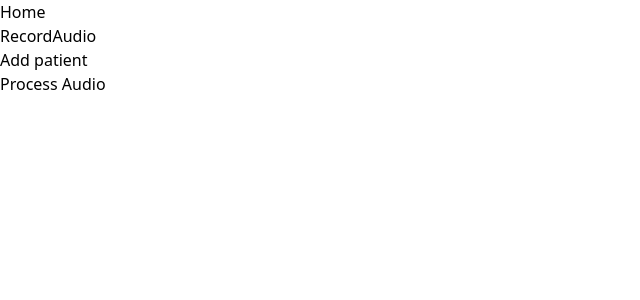
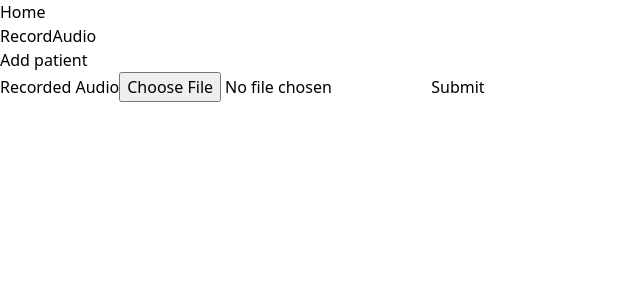
Before and after one commit to StethoConnect/website, a React (Vite) app: page /process-audio in a window 1280 px wide. Shown: the top 300 px of the page, without its empty margins (0-640 px from the left). Built offline with nearby package versions, Linux system fonts and the light colour scheme.

Commit message:
feat(): add patient details

```diff
--- a/ngrok.js
+++ b/ngrok.js
@@ -1,3 +1,5 @@
-const url="https://ed5a-2409-40f3-1014-525-883d-7484-4559-631d.ngrok-free.app/"
+const url = "https://09d3-152-58-202-146.ngrok-free.app"
+
+
 
 export {url as ngrok};
--- a/src/Components/AddPatient.jsx
+++ b/src/Components/AddPatient.jsx
@@ -1,13 +1,16 @@
 import React, { useState } from 'react';
+import { useNavigate } from 'react-router-dom';
 import { ngrok } from '../../ngrok';
 import NavBar from './NavBar';
 
 
 function AddPatient() {
+  const navigate = useNavigate()
+  const [status, setStatus] = useState(false);
   const [patientInfo, setPatientInfo] = useState({
     name: "",
     age: 0,
-    email: ""
+    email: "",
   });
 
   const handleChange = (e) => {
@@ -21,26 +24,33 @@ function AddPatient() {
   const handleSubmit = async (e) => {
     e.preventDefault();
 
-    const response = await fetch(ngrok +'/add-patient', {
+    const response = await fetch(ngrok +'/add_patient', {
       method: 'POST',
       headers: {
         'Content-Type': 'application/json',
+        "ngrok-skip-browser-warning": "69420",
       },
       body: JSON.stringify(patientInfo),
     });
 
     if (response.ok) {
-      // Handle success response
       console.log("Patient added successfully.");
+      setStatus(true);
+      setTimeout(function(){
+        location.reload();
+    }, 1000);
+
+
     } else {
-      // Handle error response
       console.error("Failed to add patient.");
     }
   };
 
   return (
     <>
+      {/* Uncomment the line below if NavBar is essential */}
       <NavBar />
+      {status === false ? (
         <div className="p-4 space-y-4 flex flex-col justify-center items-center">
           <h2 className="text-2xl font-bold">Add Patient Details</h2>
           <form onSubmit={handleSubmit}>
@@ -63,7 +73,12 @@ function AddPatient() {
             </div>
           </form>
         </div>
-
+      ) : (
+<div className="container">
+<h1 className="text-2xl text-center">Patient added</h1>
+        {/* <button type = "button" className='border-t-neutral-500 bg-slate-300 rounded-md m-12' onClick={()=>location.reload()}>Add new patient</button> */}
+</div>
+      )}
     </>
   );
 }
--- a/src/Components/ProcessAudio.jsx
+++ b/src/Components/ProcessAudio.jsx
@@ -1,21 +1,54 @@
-import NavBar from './NavBar'
+import NavBar from "./NavBar";
+import { useState, useEffect } from "react";
 
+function ProcessAudio() {
+  const [recording, setRecording] = useState(null);
 
-function ProcessAudio()
-{
+  const handleSubmit = async (e) => {
+    e.preventDefault();
+    if(!file){
+        console.log("no file selected")
+return
+    }
+    else{
 
+//         const fd = new FormData();
+//         fd.append('file',file);
+//         axios.post(ngrok + '/heart-classification',fd,{
+//             onUploadProgress:(ProgressEvent) => console.log(ProgressEvent.progress*100)},
+// Headers{
+//     "ngrok-skip-browser-warning": "69420",
 
+//         })
+    }
+  };
 
+  const handleOnchange = () => {
+    setRecording(e.target.files[0]);
+    console.log("file selected", recording);
+  };
 
+  return (
+    <>
+      <NavBar />
 
-    return (
-        <>
-<NavBar />
-        <h1 className="text-2xl">Process Audio</h1>
-{/* Process Audio
+      <form onSubmit={handleSubmit} className="container flex flex-col m-16">
+        <label htmlFor="Recorded-Audio">Recorded Audio</label>
+        <input
+          type="file"
+          name="recording"
+          onChange={handleOnchange}
+          id="recording"
+          accept="wav"
+        />
+        <input type="submit" />
+      </form>
+
+      {/* Process Audio
 take input from the device (wav file ) pass to the api end point localhost:3000/lung-sound ,
 get json response and parse and display it
          */}
-        </>
-    )
-} export default ProcessAudio;
+    </>
+  );
+}
+export default ProcessAudio;
```
Lines whose indentation alone changed are shown as unchanged.
